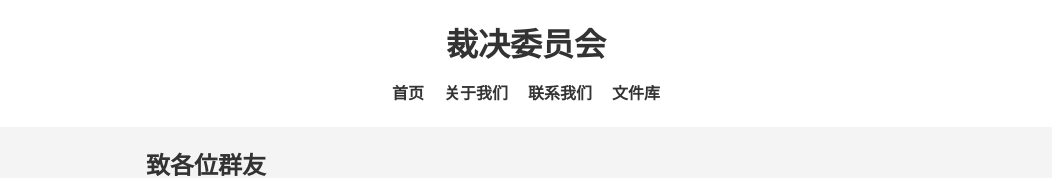
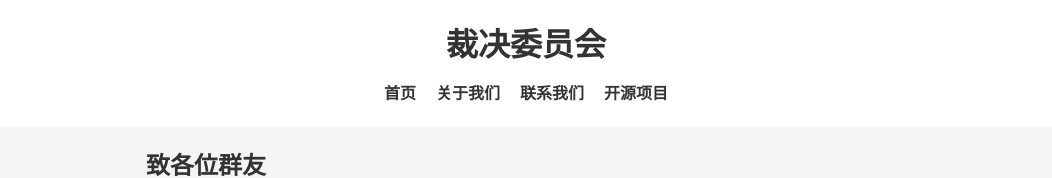
Before and after one commit to SuSheng13T/gitweb, a plain HTML site: page index.html in a window 1280 px wide. Shown: the top 178 px of the page, without its empty margins (114-1166 px from the left). Drawn offline with Linux system fonts and the light colour scheme.

Commit message:
Update index.html

```diff
--- a/index.html
+++ b/index.html
@@ -15,7 +15,7 @@
                     <li><a href="index.html">首页</a></li>
                     <li><a href="about.html">关于我们</a></li>
                     <li><a href=lianxi.html>联系我们</a></li>
-                    <li><a href="gx.html">文件库</a></li>
+                    <li><a href="https://watingspring.github.io/gitwebneed/">开源项目</a></li>
 
                 </ul>
             </nav>
```
